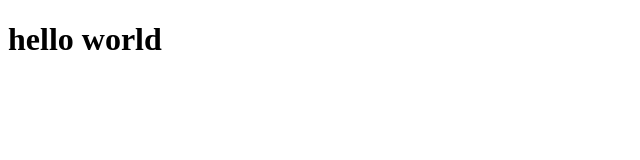
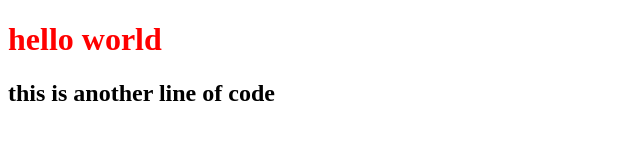
Before and after one commit to omerelkholy/NTI_Lecture_novemeber_2026, a plain HTML site: page index.html in a window 1280 px wide. Shown: the whole page, without its empty margins (0-640 px from the left). Drawn offline with Linux system fonts and the light colour scheme.

Commit message:
D: adding script for the code

```diff
--- a/index.html
+++ b/index.html
@@ -8,5 +8,7 @@
 </head>
 <body>
     <h1>hello world</h1>
+    <h2>this is another line of code</h2>
+    <script src="script.js"></script>
 </body>
 </html>
--- a/style.css
+++ b/style.css
@@ -0,0 +1,3 @@
+h1 {
+    color: red;
+}
```
Also changed, not shown: script.js (added).
